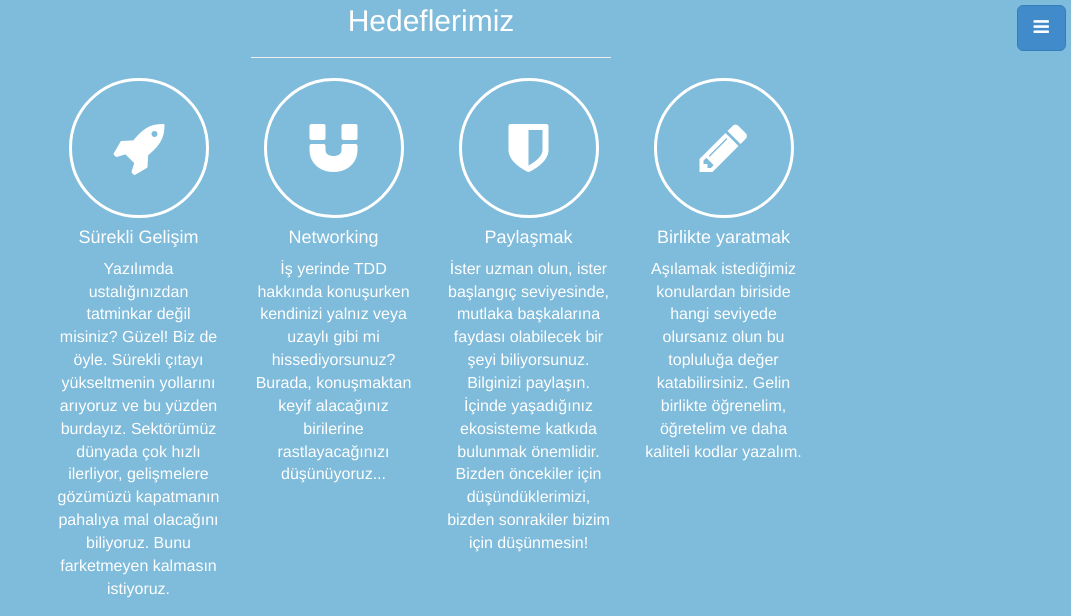
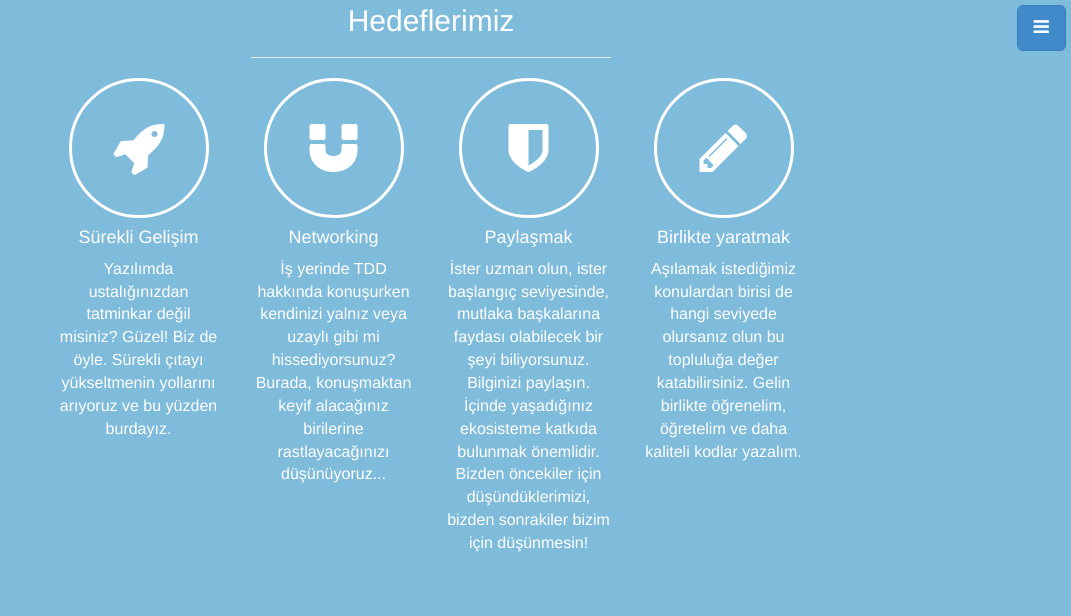
Before and after one commit to selimober/istanbul-coders, a Jekyll site: the page built from index.md, in a window 1280 px wide and 900 px high, scrolled down 1296 px, cut to the strip 0-616 px from the top of the window. Shown: the whole strip, without its empty margins (209-1280 px from the left). Built offline with Jekyll 4.4.1, drawn with Linux system fonts in a browser that asks for light colours; Markdown is read by kramdown in place of the engine named in the settings.

Commit message:
Pulled http://goo.gl/86OoqU with some minor changes

```diff
--- a/index.md
+++ b/index.md
@@ -56,7 +56,7 @@ layout: home
         <div class="service-item">
           <i class="service-icon icon-rocket"></i>
           <h4>Sürekli Gelişim</h4>
-          <p>Yazılımda ustalığınızdan tatminkar değil misiniz? Güzel! Biz de öyle. Sürekli çıtayı yükseltmenin yollarını arıyoruz ve bu yüzden burdayız. Sektörümüz dünyada çok hızlı ilerliyor, gelişmelere gözümüzü kapatmanın pahalıya mal olacağını biliyoruz. Bunu farketmeyen kalmasın istiyoruz.</p>
+          <p>Yazılımda ustalığınızdan tatminkar değil misiniz? Güzel! Biz de öyle. Sürekli çıtayı yükseltmenin yollarını arıyoruz ve bu yüzden burdayız.</p>
         </div>
       </div>
       <div class="col-md-2 text-center">
@@ -70,12 +70,7 @@ layout: home
         <div class="service-item">
           <i class="service-icon icon-shield"></i>
           <h4>Paylaşmak</h4>
-          <p>
-İster uzman olun, ister başlangıç seviyesinde, mutlaka başkalarına faydası olabilecek bir şeyi biliyorsunuz. Bilginizi paylaşın.
-
-İçinde yaşadığınız ekosisteme katkıda bulunmak önemlidir.
-
-Bizden öncekiler için düşündüklerimizi, bizden sonrakiler bizim için düşünmesin!
+          <p>İster uzman olun, ister başlangıç seviyesinde, mutlaka başkalarına faydası olabilecek bir şeyi biliyorsunuz. Bilginizi paylaşın. İçinde yaşadığınız ekosisteme katkıda bulunmak önemlidir. Bizden öncekiler için düşündüklerimizi, bizden sonrakiler bizim için düşünmesin!
 
 </p>
         </div>
@@ -84,12 +79,7 @@ Bizden öncekiler için düşündüklerimizi, bizden sonrakiler bizim için dü
         <div class="service-item">
           <i class="service-icon icon-pencil"></i>
           <h4>Birlikte yaratmak</h4>
-          <p>
-Aşılamak istediğimiz konulardan biriside hangi seviyede olursanız olun bu topluluğa değer katabilirsiniz.
-
-Gelin birlikte öğrenelim, öğretelim ve daha kaliteli kodlar yazalım.
-
-          </p>
+          <p>Aşılamak istediğimiz konulardan birisi de hangi seviyede olursanız olun bu topluluğa değer katabilirsiniz. Gelin birlikte öğrenelim, öğretelim ve daha kaliteli kodlar yazalım.</p>
         </div>
       </div>
     </div>
```
Also changed, not shown: _posts/2013-10-24-twitter-on-redis-and-node.md (line endings or trailing spaces).
